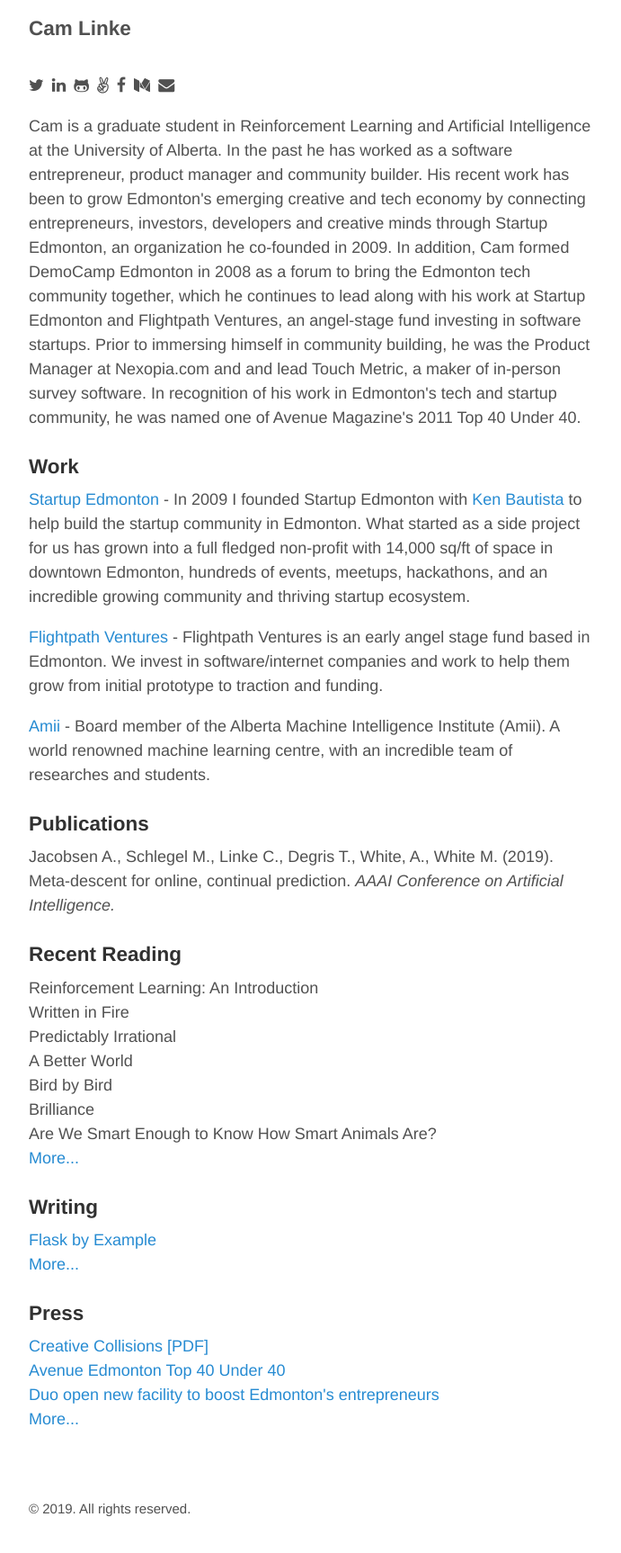
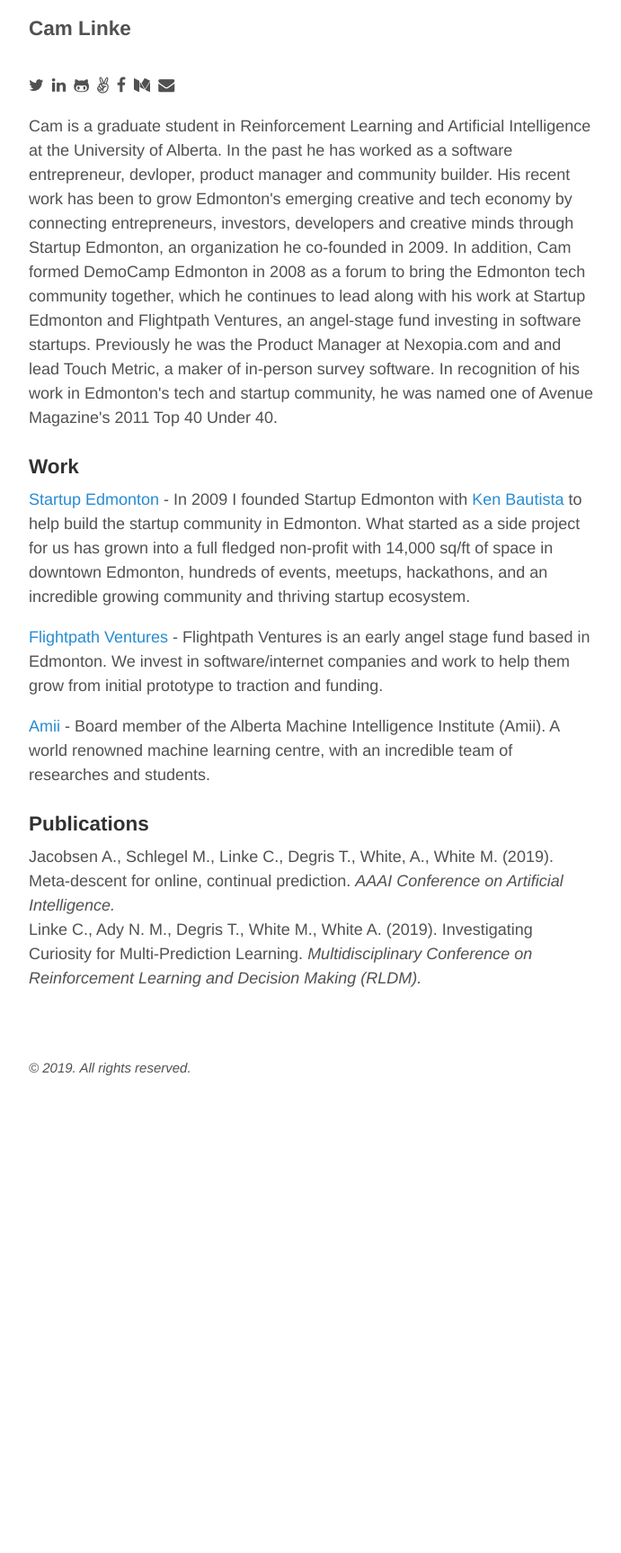
Before and after one commit to camlinke/camlinke.github.io, a Jekyll site: the page built from index.html, in a window 1280 px wide. Shown: the whole page at 90% size, without its empty margins (293-984 px from the left). Built offline with Jekyll 4.4.1, drawn with Linux system fonts in a browser that asks for light colours; nearby versions of some CDN libraries; the list of posts is cut into pages by our own code; after the commit the page ends 1236 px from its top, so only the background shows below that.

Commit message:
added papers and changed index

```diff
--- a/index.html
+++ b/index.html
@@ -12,7 +12,7 @@
     <li><a href="mailto:cam.linke@gmail.com"><i class="fa fa-envelope"></i></a></li>
 </ul>
 <p>
-  Cam is a graduate student in Reinforcement Learning and Artificial Intelligence at the University of Alberta. In the past he has worked as a software entrepreneur, product manager and community builder. His recent work has been to grow Edmonton's emerging creative and tech economy by connecting entrepreneurs, investors, developers and creative minds through Startup Edmonton, an organization he co-founded in 2009. In addition, Cam formed DemoCamp Edmonton in 2008 as a forum to bring the Edmonton tech community together, which he continues to lead along with his work at Startup Edmonton and Flightpath Ventures, an angel-stage fund investing in software startups. Prior to immersing himself in community building, he was the Product Manager at Nexopia.com and and lead Touch Metric, a maker of in-person survey software. In recognition of his work in Edmonton's tech and startup community, he was named one of Avenue Magazine's 2011 Top 40 Under 40.
+  Cam is a graduate student in Reinforcement Learning and Artificial Intelligence at the University of Alberta. In the past he has worked as a software entrepreneur, devloper, product manager and community builder. His recent work has been to grow Edmonton's emerging creative and tech economy by connecting entrepreneurs, investors, developers and creative minds through Startup Edmonton, an organization he co-founded in 2009. In addition, Cam formed DemoCamp Edmonton in 2008 as a forum to bring the Edmonton tech community together, which he continues to lead along with his work at Startup Edmonton and Flightpath Ventures, an angel-stage fund investing in software startups. Previously he was the Product Manager at Nexopia.com and and lead Touch Metric, a maker of in-person survey software. In recognition of his work in Edmonton's tech and startup community, he was named one of Avenue Magazine's 2011 Top 40 Under 40.
 </p>
 
 <h3>Work</h3>
@@ -50,9 +50,10 @@
 <h3>Publications</h3>
 <ul class="frontpage-list">
   <li>Jacobsen A., Schlegel M., Linke C., Degris T., White, A., White M. (2019). Meta-descent for online, continual prediction. <i>AAAI Conference on Artificial Intelligence.</i></li>
+  <li>Linke C., Ady N. M., Degris T., White M., White A. (2019). Investigating Curiosity for Multi-Prediction Learning. <i>Multidisciplinary Conference on Reinforcement Learning and Decision Making (RLDM).<i></li>
 </ul>
 
-<h3>Recent Reading</h3>
+<!-- <h3>Recent Reading</h3>
 <ul class="frontpage-list">
   <li>Reinforcement Learning: An Introduction</li>
   <li>Written in Fire</li>
@@ -76,4 +77,4 @@
   <li><a href="http://www.avenueedmonton.com/City-Life/Top-40-Under-40/Cam-Linke/">Avenue Edmonton Top 40 Under 40</a></li>
   <li><a href="http://www.theglobeandmail.com/report-on-business/small-business/starting-out/duo-open-new-facility-to-boost-edmontons-entrepreneurs/article1360087/">Duo open new facility to boost Edmonton's entrepreneurs</a></li>
   <li><a href="/press">More...</a></li>
-</ul>
+</ul> -->
```
Also changed, not shown: 1 other file.
